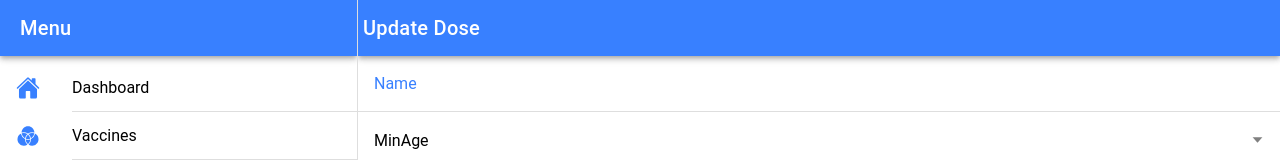
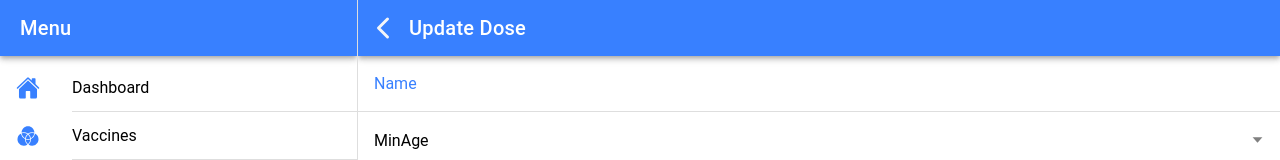
Before and after one commit to thezeeshanasghar/VacAdminIReact, a React (Vite) app: page /members/vaccine/1/doses/edit/1 in a window 1280 px wide. Shown: the top 160 px of the page. Built offline with nearby package versions, Linux system fonts and the light colour scheme.

Commit message:
bug fixes

```diff
--- a/src/components/vaccine-card/dose-card/VaccineDoseCard.tsx
+++ b/src/components/vaccine-card/dose-card/VaccineDoseCard.tsx
@@ -41,7 +41,7 @@ import {
               <IonButton
                 fill="clear"
                 className="custom-ripple doses-buttons"
-                routerLink={`/members/vaccine/${VaccineId}/doses/edit/${Id}?doseName=${Name}&minAge=${MinAge}`}
+                routerLink={`/members/vaccine/${VaccineId}/doses/edit/${Id}?doseName=${Name.replace('#', '-')}&minAge=${MinAge}`}
                 routerDirection="root"
                 id={`dosee${Id}`}
               >
--- a/src/pages/vaccines/doses/EditDose.tsx
+++ b/src/pages/vaccines/doses/EditDose.tsx
@@ -1,4 +1,4 @@
-import React, { useEffect,FormEvent, useState } from "react";
+import React, { useEffect, FormEvent, useState } from "react";
 import {
   IonContent,
   IonPage,
@@ -41,21 +41,22 @@ const EditDoses: React.FC<IParam> = ({
   //   .map((search) => search.split("=")[1]);
   // console.log(first)
   //states
-  useEffect(()=> {
+  useEffect(() => {
     // Extracting data from the URL
     const searchParams = new URLSearchParams(search);
-  const VaccineName = searchParams.get("doseName")
+    const VaccineName = searchParams.get("doseName");
     const VaccineIsSpecial = searchParams.get("minAge");
     const VaccineInfinite = searchParams.get("minGap");
 
     // Initial values
-  const initialIsSpecial = VaccineIsSpecial ;
-  const initialInfinite = VaccineInfinite ;
+    const initialIsSpecial = VaccineIsSpecial;
+    const initialInfinite = VaccineInfinite;
     //@ts-ignore
     VaccineName && setName(VaccineName);
-  setMinAge(VaccineIsSpecial)
+    //@ts-ignore
+    setMinAge(VaccineIsSpecial);
     // setMinGap(VaccineInfinite)
-  },[search])
+  }, [search]);
   const [Name, setName] = useState("");
   const [MinAge, setMinAge] = useState("");
   const [MinGap, setMinGap] = useState("");
@@ -89,7 +90,7 @@ const EditDoses: React.FC<IParam> = ({
       setMinAge("");
     }
   };
-  const canSubmit=Name.length>0 && MinAge.length>0;
+  const canSubmit = Name.length > 0 && MinAge?.length > 0;
   return (
     <>
       <LoadingSpinner
@@ -120,7 +121,11 @@ const EditDoses: React.FC<IParam> = ({
           setOpen={setError}
           message="An Error occcured. Plz try again."
         /> */}
-        <HeaderButtons pageName="Update Dose"></HeaderButtons>
+        <HeaderButtons
+          pageName="Update Dose"
+          backbutton={true}
+          backUrl={`/members/vaccine/${vaccineId}/doses`}
+        ></HeaderButtons>
         <IonContent>
           <form onSubmit={handleSubmit}>
             <IonItem>
@@ -129,7 +134,7 @@ const EditDoses: React.FC<IParam> = ({
               </IonLabel>
               <IonInput
                 type="text"
-                value={Name}
+                value={Name.replace("-", "#")}
                 //@ts-ignore
                 onIonChange={(e) => setName(e.detail.value)}
                 required
```
Also changed, not shown: src/pages/vaccines/EditVaccine.tsx (+10 -9 lines), 1 other file (tests, documents, lock files or other folders). Lines whose indentation alone changed are shown as unchanged.
